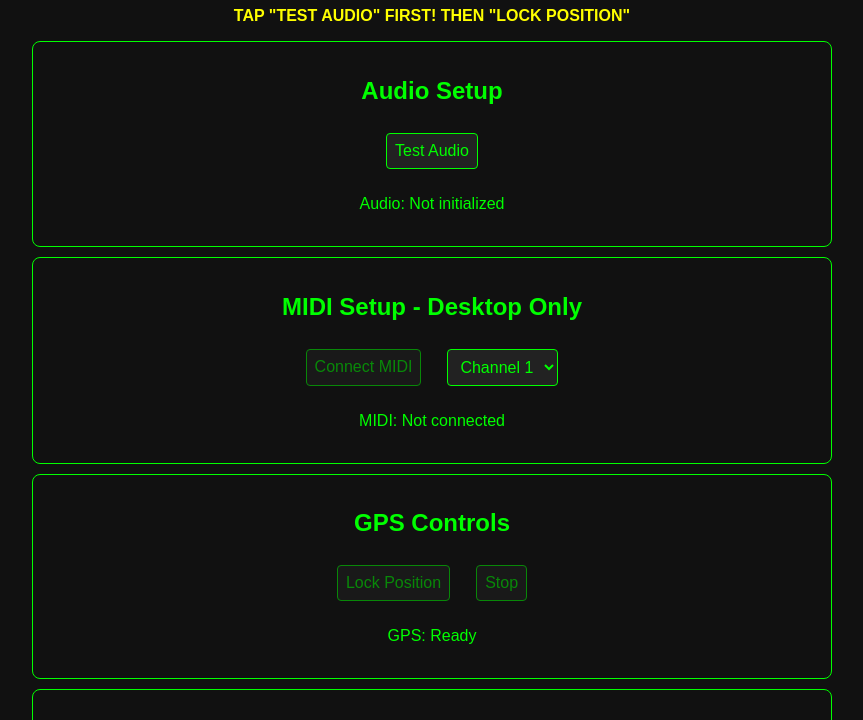
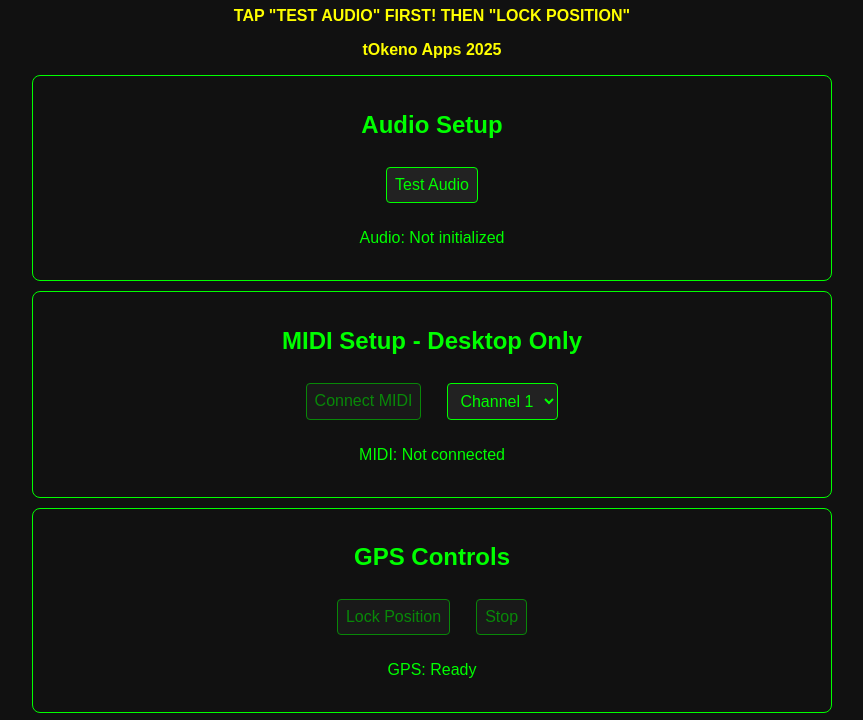
Before and after one commit to tokenno/GPS_Location_Bikes, a plain HTML site: page index.html in a window 1280 px wide. Shown: the part 105-825 px from the top of the page, without its empty margins (208-1071 px from the left). Drawn offline with Linux system fonts and the light colour scheme.

Commit message:
Add files via upload

```diff
--- a/index.html
+++ b/index.html
@@ -85,6 +85,7 @@
 <body>
   <h1>GPS Sonar Bleep with MIDI</h1>
   <p class="warning">TAP "TEST AUDIO" FIRST! THEN "LOCK POSITION"</p>
+    <p class="warning">tOkeno Apps 2025</p>
 
   <div class="panel">
     <h2>Audio Setup</h2>
```
